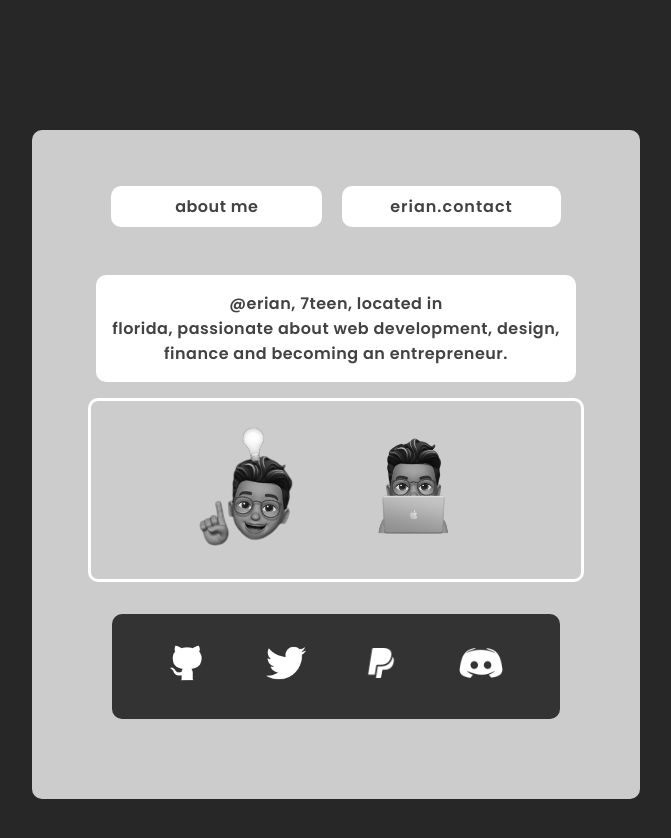
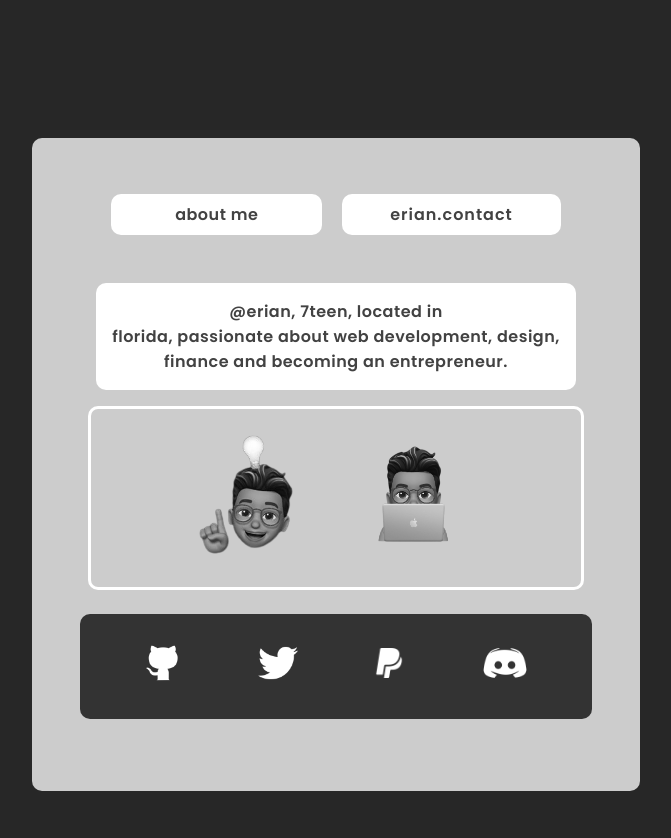
Before and after one commit to xoerian/erian, a plain HTML site: page index.html in a window 1280 px wide. Shown: the whole page, without its empty margins (304-975 px from the left). Drawn offline with Linux system fonts and the light colour scheme.

Commit message:
width on quick__links updates = width *margin*

```diff
--- a/styles.css
+++ b/styles.css
@@ -113,7 +113,8 @@ body {
 /* ADD ANIMATION SLIDES TO MEMOJIS! with BLURS -MOZ-FILTER-*/
 
 .quick__links {
-    margin: 2rem;
+    margin: auto;
+    margin-block: 1.5rem;
     padding: 1.5rem;
     display: flex;
     justify-content: center;
```
